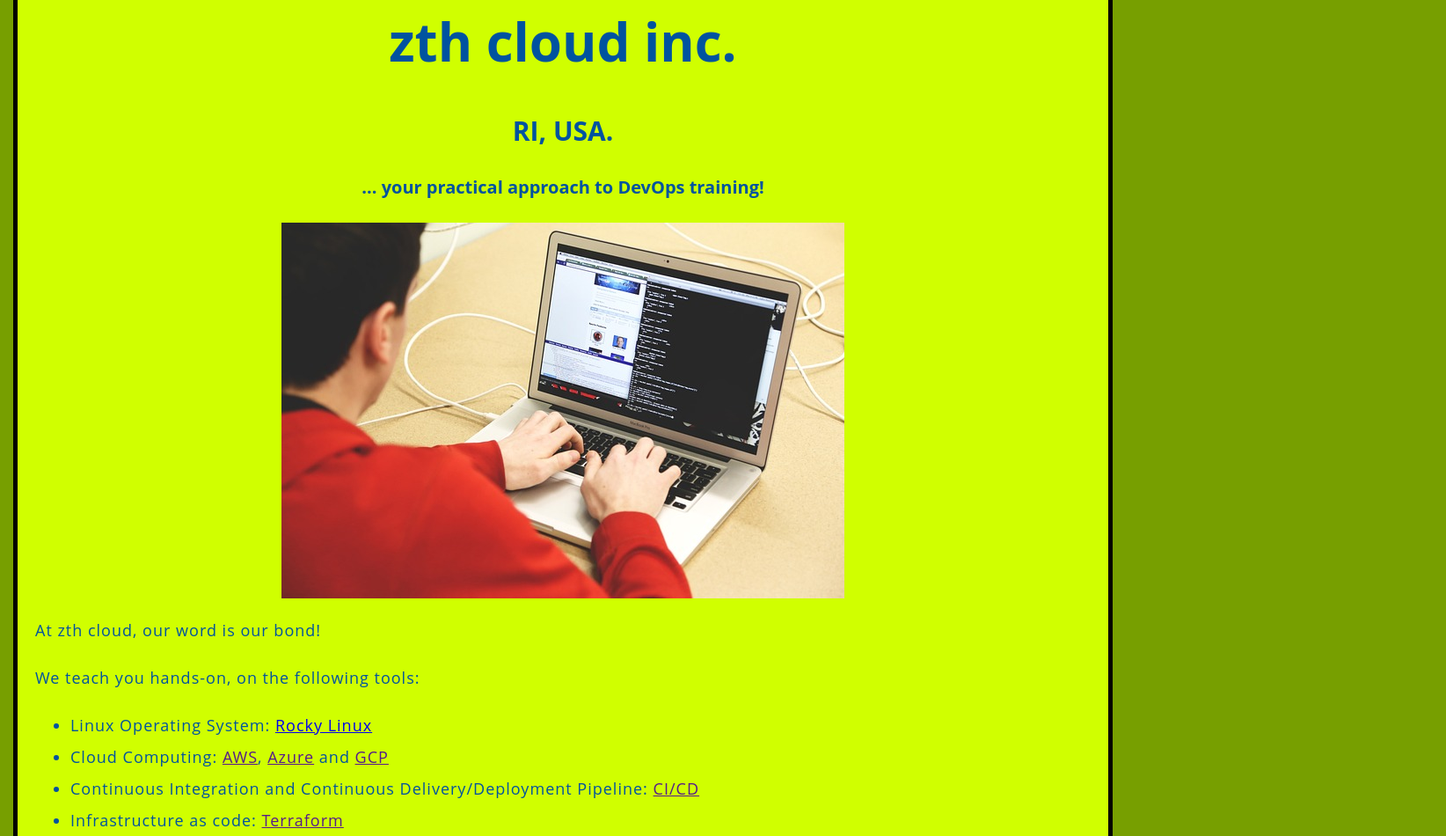
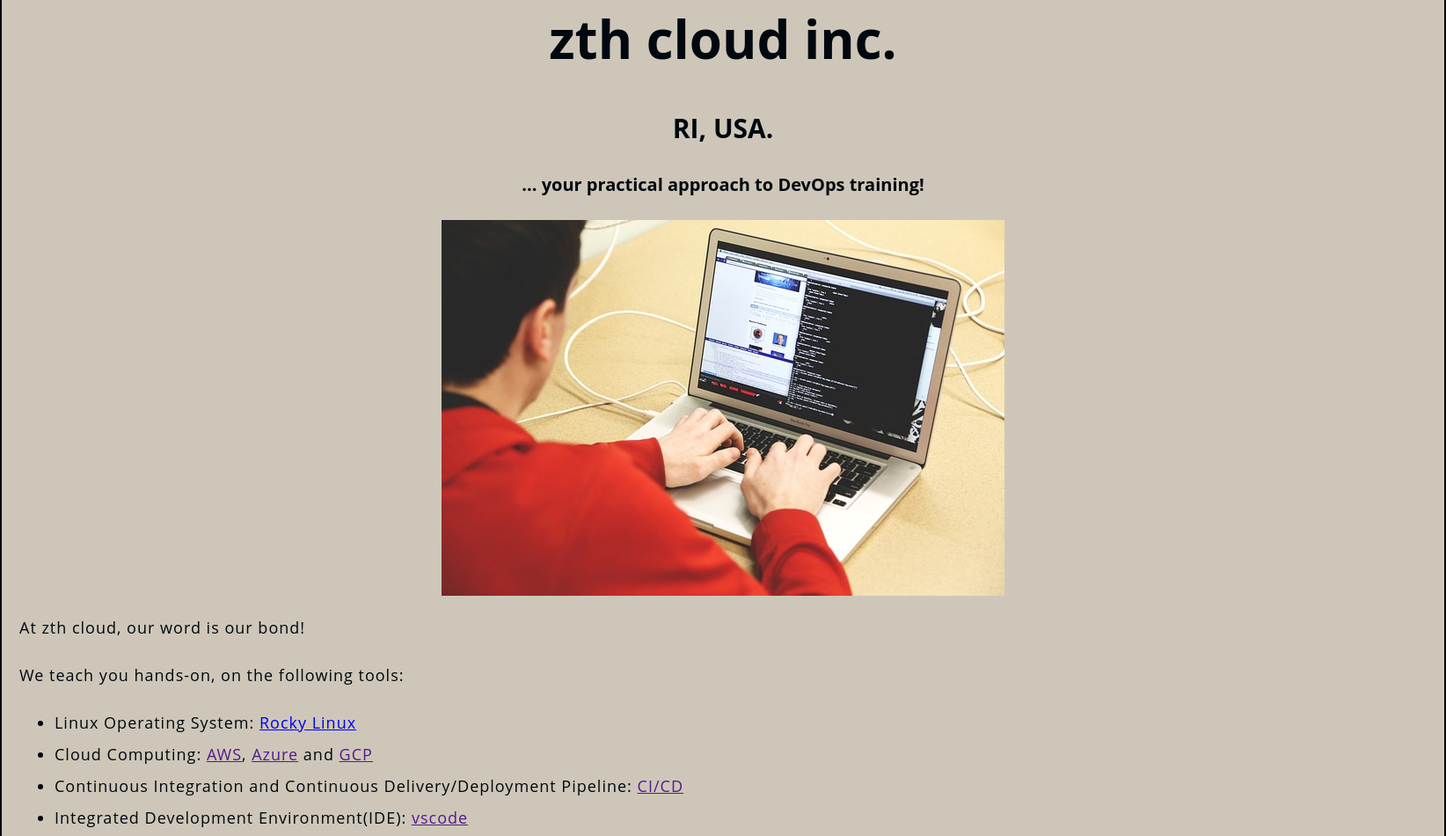
Before and after one commit to olaoruku007/web-projects, a plain HTML site: page zth-cloud/index.html in a window 1280 px wide. Shown: the part 39-989 px from the top of the page at 88% size, 1644 px wide, since content can reach past the window. Drawn offline with Linux system fonts and the light colour scheme.

Commit message:
background color and text color adjustments

```diff
--- a/zth-cloud/index.html
+++ b/zth-cloud/index.html
@@ -17,6 +17,7 @@
         <li>Linux Operating System: <a href="images/Linux Module.pdf" target="_blank" rel="noopener noreferrer">Rocky Linux</a></li>
         <li>Cloud Computing: <a href="">AWS</a>, <a href="">Azure</a> and <a href="">GCP</a></li>
         <li>Continuous Integration and Continuous Delivery/Deployment Pipeline: <a href="">CI/CD</a></li>
+        <li>Integrated Development Environment(IDE): <a href="">vscode</a></li>
         <li>Infrastructure as code: <a href="" >Terraform</a></li>
         <li>Configuration as code: <a href="images/Ansible Module.pdf">Ansible</a></li>
         <li>Pipeline as code: <a href="" >Jenkins</a></li>
--- a/zth-cloud/styles/style.css
+++ b/zth-cloud/styles/style.css
@@ -5,20 +5,20 @@ html {
 
   h1{
     font-size: 60px;
-    color: #00539f;
+    color: #00080f;
     text-align: center;
   }
 
   h3{
     font-size: 30px;
-    color: #00539f;
+    color: #00080f;
     text-align: center;
   }
 
 
   h4{
     font-size: 20px;
-    color: #00539f;
+    color: #00080f;
     text-align: center;
   }
 
@@ -28,20 +28,20 @@ html {
     font-size: 18px;
     line-height: 2;
     letter-spacing: 1px;
-    color: #00539f;
+    color: #00080f;
   }
 
   html {
-    background-color: #779f00;
+    background-color: #8f8141b0;
 
   }
 
   body {
-    width: 1200px;
+    width: 1600px;
     margin: 0 auto;
-    background-color: #d0ff00;
+    background-color: #cec7b9;
     padding: 0 20px 20px 20px;
-    border: 5px solid black;
+    border: 2px solid black;
   }
 
   img {
```
